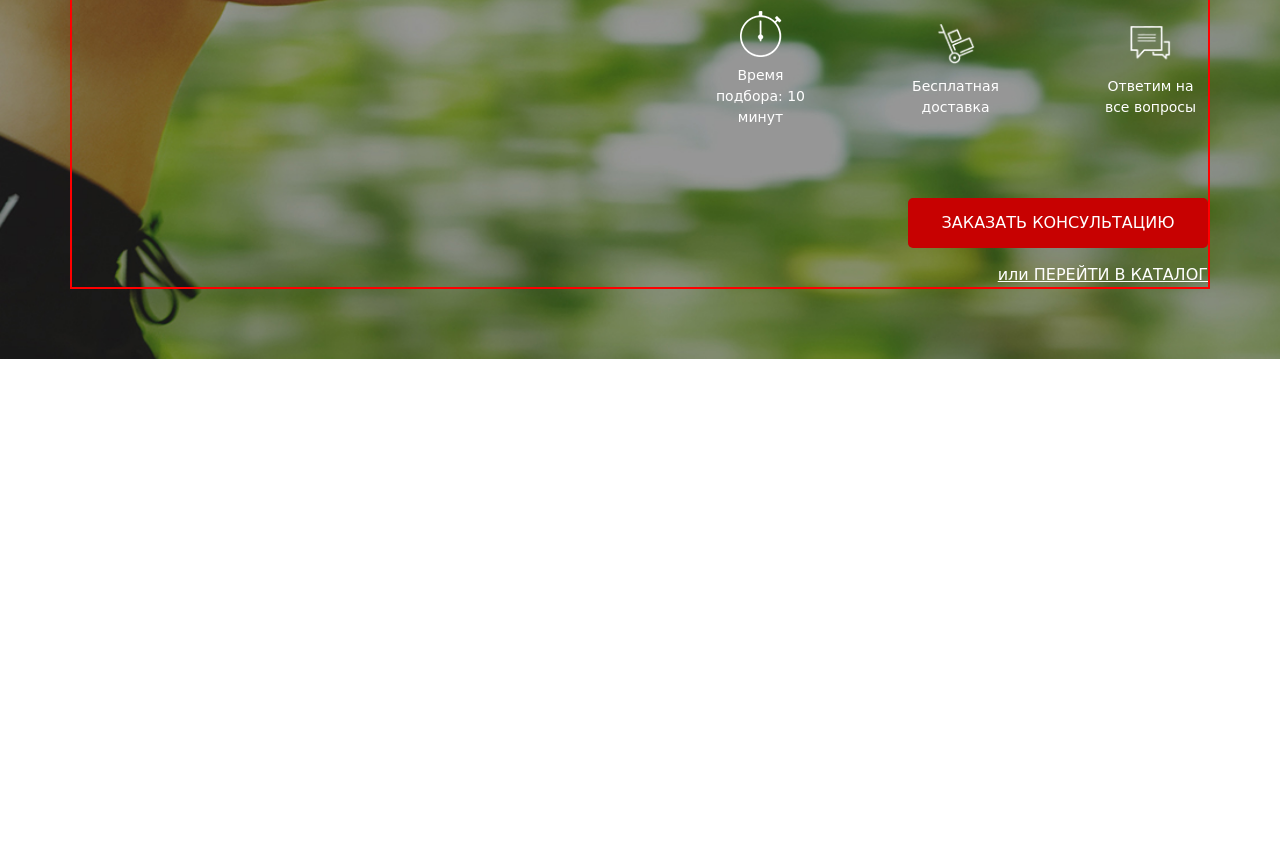
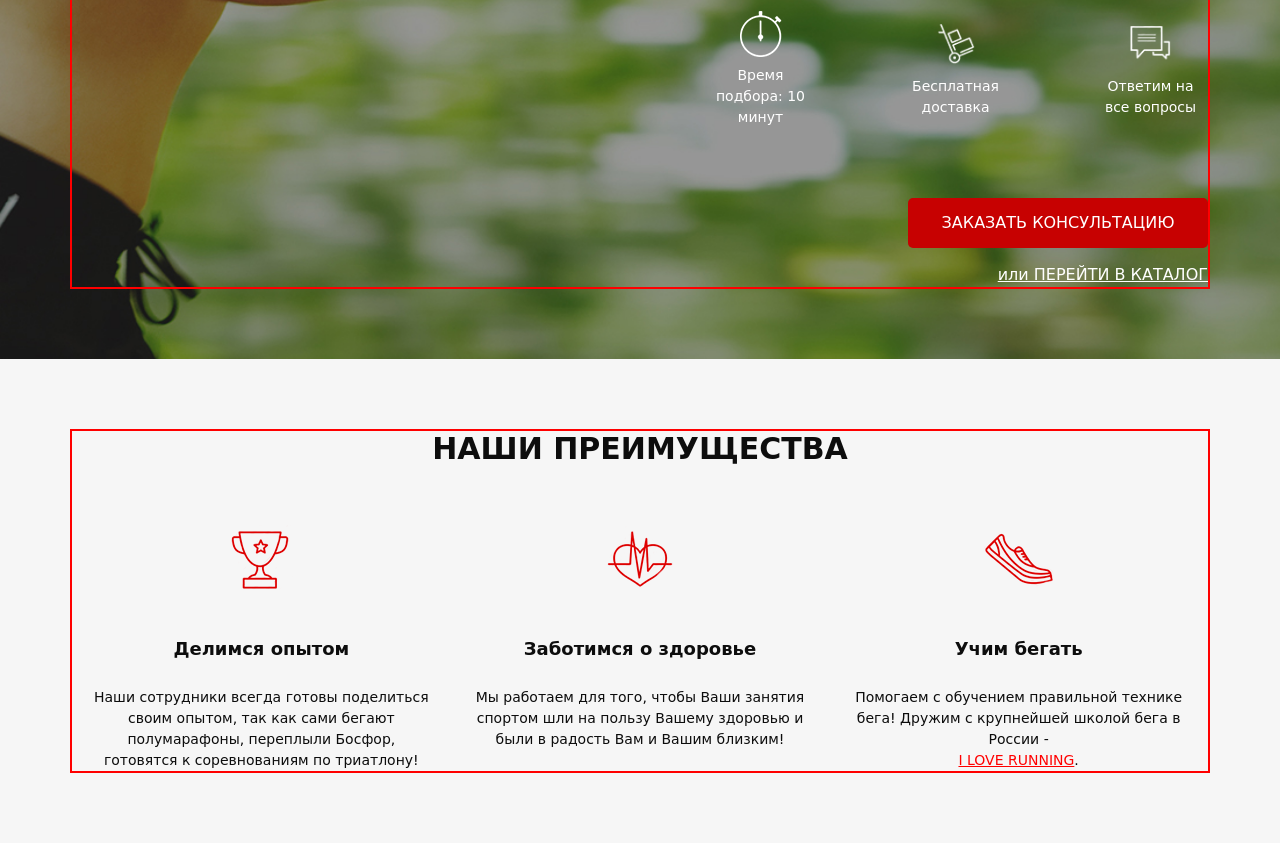
Before and after one commit to MishinMM/Run-Smart, a website: page src/index.html in a window 1280 px wide. Shown: the part 396-1239 px from the top of the page. Before the commit the page ends 800 px from the top, so only its background shows below. Drawn offline with nearby package versions, Linux system fonts and the light colour scheme; files that its build step writes are made by us from their sources; files whose address does not match are found by name; a web font is replaced by a local one.

Commit message:
The second section "advantages" has been completed - adaptive.

```diff
--- a/src/index.html
+++ b/src/index.html
@@ -48,7 +48,36 @@
                 <button class="btn btn_big">Заказать консультацию</button>
             </div>
             <a href="#" class="promo__link">или ПЕРЕЙТИ В КАТАЛОГ</a>
+        </div>
+    </section>
 
+    <section class="advantages">
+        <div class="container">
+            <h2 class="title">Наши преимущества</h2>
+            <div class="advantages__wrapper">
+                <div class="advantages__item">
+                     <div class="advantages__item-img">
+                         <img src="icons/advantages/cup.png" alt="Icon" class="advantages__item-img-icon">
+                     </div>
+                     <div class="advantages__item-title">Делимся опытом</div>
+                     <div class="advantages__item-descr">Наши сотрудники всегда готовы поделиться своим опытом, так как сами бегают полумарафоны, переплыли Босфор, готовятся к соревнованиям по триатлону!</div>
+                </div>
+                <div class="advantages__item">
+                    <div class="advantages__item-img">
+                        <img src="icons/advantages/heart.png" alt="Icon" class="advantages__item-img-icon">
+                    </div>
+                    <div class="advantages__item-title">Заботимся о здоровье</div>
+                    <div class="advantages__item-descr">Мы работаем для того, чтобы Ваши занятия спортом шли на пользу Вашему здоровью и были в радость Вам и Вашим близким!</div>
+               </div>
+               <div class="advantages__item">
+                <div class="advantages__item-img">
+                    <img src="icons/advantages/shoe.png" alt="Icon" class="advantages__item-img-icon">
+                </div>
+                <div class="advantages__item-title">Учим бегать</div>
+                <div class="advantages__item-descr">Помогаем с обучением правильной технике бега! Дружим с крупнейшей школой бега в России - <br> <span class="advantages__item-love"><a target="_blank" href="https://ilovesupersport.com/" class="advantages__item-link">I LOVE RUNNING</a></span>.</div>
+
+           </div>
+            </div>
         </div>
     </section>
 
--- /dev/null
+++ b/src/sass/blocks/_advantages.scss
@@ -0,0 +1,69 @@
+.advantages {
+    min-height: 300px;
+    padding: 70px 0;
+    background-color: #f6f6f6;
+    &__wrapper {
+        display: flex;
+        align-items: flex-start;
+        justify-content: space-around;
+        flex-wrap: wrap;
+    }
+    &__item {
+        margin-top: 50px;
+        width: 30%;
+        height: auto;
+        display: flex;
+        flex-direction: column;
+        align-items: center;
+        text-align: center;
+        color: #0d0d0d;
+        &-img {
+            width: 70px;
+            height: 70px;
+            &-icon {
+                width: 100%;
+            }
+        }
+        &-title {
+            margin-top: 40px;
+            font-size: 18px;
+            font-weight: 700;
+        }
+        &-descr {
+            margin-top: 25px;
+            font-size: 14px;
+            font-weight: 400;
+        }
+        &-link {
+            color: #ff0000;
+            font-weight: 500;
+        }
+    }
+}
+
+@media (max-width: 1200px) {
+
+}
+
+@media (max-width: 992px) {
+
+}
+
+@media (max-width: 768px) {
+    .advantages {
+        &__item {
+            width: 45%;
+        }
+    }
+}
+
+@media (max-width: 576px) {
+    .advantages {
+        &__item {
+            width: 100%;
+            &-descr {
+                width: 80%;
+            }
+        }
+    }
+}
--- a/src/sass/blocks/_promo.scss
+++ b/src/sass/blocks/_promo.scss
@@ -6,7 +6,7 @@
         margin-top: 100px;
         color: #fff;
         font-size: 42px;
-        font-weight: 400;
+        font-weight: 700;
         text-align: right;
         text-transform: uppercase;
     }
@@ -14,7 +14,7 @@
         margin-top: 15px;
         color: #fff;
         font-size: 24px;
-        font-weight: 400;
+        font-weight: 700;
         text-align: right;
         text-transform: uppercase;
     }
--- /dev/null
+++ b/src/sass/blocks/_titles.scss
@@ -0,0 +1,13 @@
+.title {
+    color: #0d0d0d;
+    font-size: 30px;
+    font-weight: 700;
+    text-align: center;
+    text-transform: uppercase;
+}
+
+@media (max-width: 576px) {
+    .title {
+        font-size: 24px;
+    }
+}
--- a/src/sass/style.scss
+++ b/src/sass/style.scss
@@ -40,3 +40,5 @@
 
 @import 'blocks/promo';
 @import 'blocks/buttons';
+@import 'blocks/advantages';
+@import 'blocks/titles';
```
Also changed, not shown: dist/css/style.min.css, dist/index.html.
